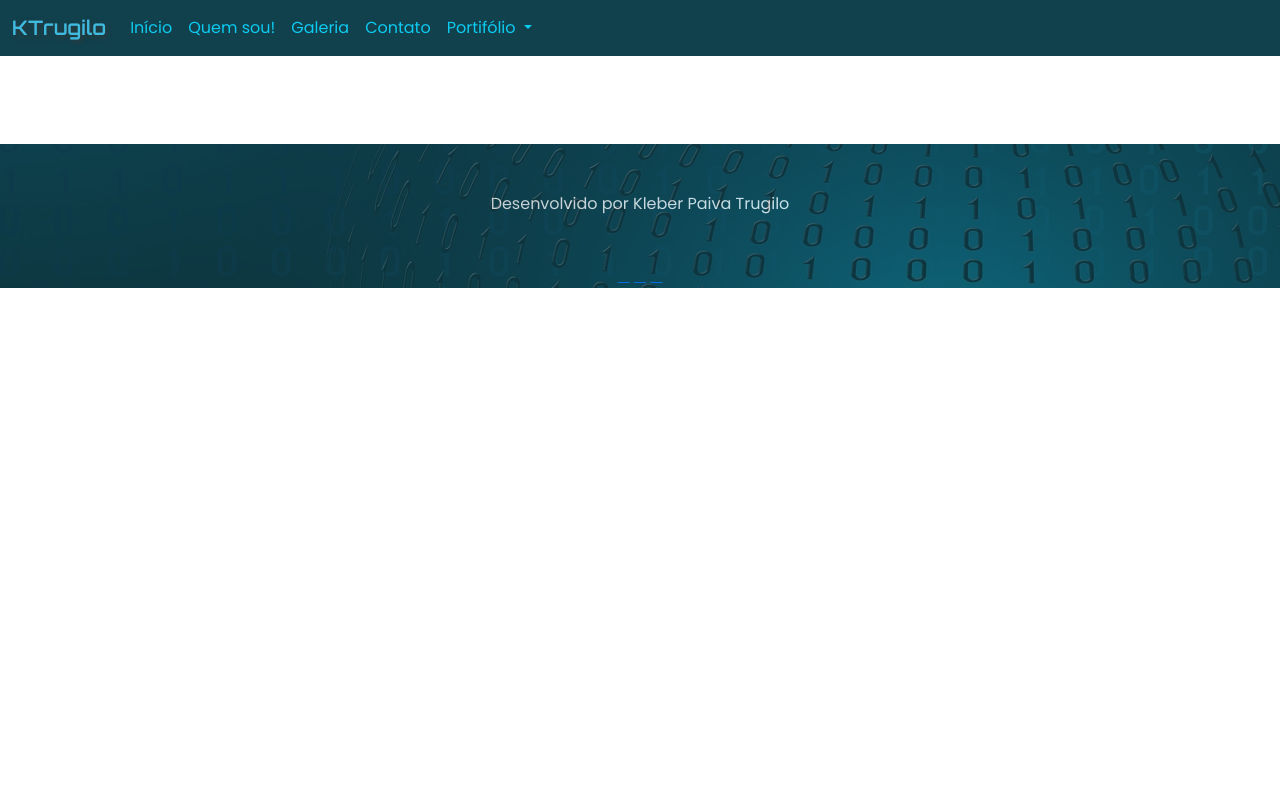
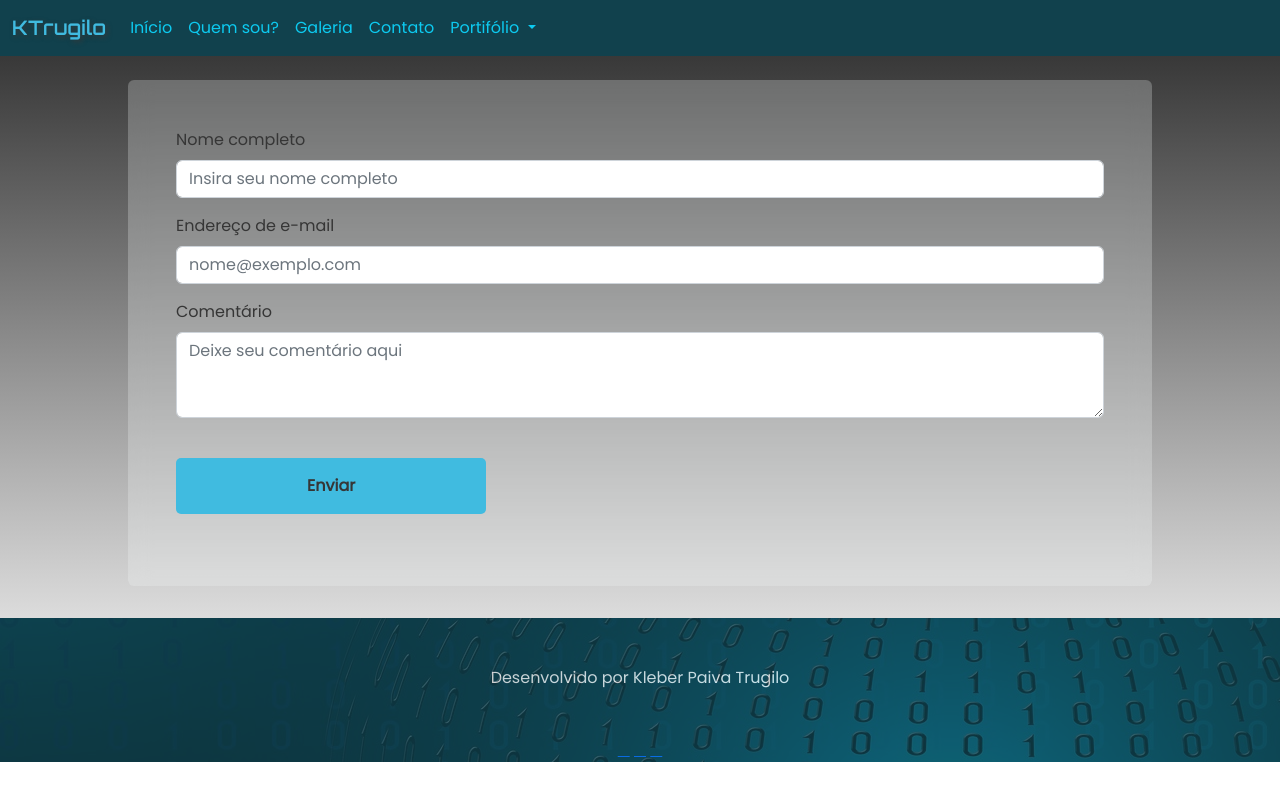
Before and after one commit to KleberTrugilo/site-ktrugilo, a PHP site: page /index.php?pagina=contato in a window 1280 px wide. Run offline with PHP 8.4, Linux system fonts and the light colour scheme; some libraries are stand-ins or nearby versions; some web fonts are replaced.

Commit message:
Modificação nos arquivos index, contato, home, projetos, sobre. Revisão do texto, melhora do layout, construção da página de contato e de projetos.

```diff
--- a/index.php
+++ b/index.php
@@ -26,7 +26,7 @@
                             <a class="nav-link active text-info" aria-current="page" href="index.php?pagina=home">Início</a>
                         </li>
                         <li class="nav-item">
-                            <a class="nav-link text-info" href="index.php?pagina=sobre">Quem sou!</a>
+                            <a class="nav-link text-info" href="index.php?pagina=sobre">Quem sou?</a>
                         </li>
                         <li class="nav-item">
                             <a class="nav-link text-info" href="index.php?pagina=galeria">Galeria</a>
@@ -40,8 +40,7 @@
                             </a>
                             <ul class="dropdown-menu" aria-labelledby="navbarDropdownMenuLink">
                                 <li><a class="dropdown-item" href="index.php?pagina=projetos">Projetos</a></li>
-                                <li><a class="dropdown-item" href="index.php?pagina=meus-cursos">Meus cursos</a></li>
-                                <li><a class="dropdown-item" href="index.php?pagina=int-lab">Something else here</a></li>
+                                <li><a class="dropdown-item" href="index.php?pagina=meus-cursos">Meus cursos</a><li>
                             </ul>
                         </li>
                     </ul>
--- a/paginas/contato.php
+++ b/paginas/contato.php
@@ -1,3 +1,19 @@
-<section class="bodyGradiente p-5">
-
+<section class="bg-principal">
+    <div class="box-secao-principal">
+        <form class="p-5 bg-light bg-opacity-25 rounded efeito-vidro">
+            <div class="mb-3">
+                <label for="formGroupExampleInput" class="form-label">Nome completo</label>
+                <input type="text" class="form-control" id="formGroupExampleInput" placeholder="Insira seu nome completo">
+            </div>
+            <div class="mb-3">
+                <label for="exampleFormControlInput1" class="form-label">Endereço de e-mail</label>
+                <input type="email" class="form-control" id="exampleFormControlInput1" placeholder="nome@exemplo.com">
+            </div>
+            <div class="mb-3">
+                <label for="exampleFormControlTextarea1" class="form-label">Comentário</label>
+                <textarea class="form-control" id="exampleFormControlTextarea1" placeholder="Deixe seu comentário aqui" rows="3"></textarea>
+            </div>
+            <button type="submit" class="botao">Enviar</button>
+        </form>
+    </div>
 </section>
--- a/paginas/home.php
+++ b/paginas/home.php
@@ -7,13 +7,13 @@
     <div class="carousel-inner">
         <div class="carousel-item active">
             <img src="imagens/banner/banner02.jpg" class="d-block w-100 carrossel2" alt="...">
-            <div class="carousel-caption d-md-block carrossel-box-vidro mb-3">
+            <div class="carousel-caption d-md-block carrossel-box efeito-vidro mb-3">
                 <a href="" class="cor-texto-especial carrossel-box-texto">Projetos int.Lab</a>
             </div>
         </div>
         <div class="carousel-item">
             <img src="imagens/banner/banner03.jpg" class="d-block w-100 carrossel3" alt="...">
-            <div class="carousel-caption d-md-block carrossel-box-vidro mb-3">
+            <div class="carousel-caption d-md-block carrossel-box efeito-vidro mb-3">
                 <a href="index.php?pagina=sobre" class="cor-texto-especial carrossel-box-texto">Um pouco da minha história</a>
             </div>
         </div>
--- a/style.css
+++ b/style.css
@@ -47,16 +47,18 @@ h3 {
     object-position: 0 60%;
     height: 400px;
 }
-.carrossel-box-vidro {
-    background-color: rgba(36, 36, 36, 0.034);
+.carrossel-box {
     border-radius: 5px;
     text-align: center;
     line-height: 1;
-   -webkit-backdrop-filter: blur(10px);
-    backdrop-filter: blur(10px);
     max-width: 80%;
     max-height: 50%;
     padding: 20px 40px;
+}
+.efeito-vidro {
+    background-color: rgba(36, 36, 36, 0.034);
+    -webkit-backdrop-filter: blur(10px);
+    backdrop-filter: blur(10px);
 }
 .carrossel-box-texto {
     font-size: 2rem;
@@ -94,12 +96,12 @@ h3 {
 .botao {
     margin: 1.5rem 0;
     padding: 1rem;
-    width: 20rem;
+    width: 19.4rem;
     background: #40bbe0;
     border: none;
     border-radius: 5px;
     color: #363636;
-    font-size: 1.5rem;
+    font-size: 1rem;
     font-weight: bold;
 }
 @media screen and (max-width: 480px) {
```
Also changed, not shown: paginas/projetos.php (+7 -2 lines), paginas/sobre.php (+8 -9 lines).
